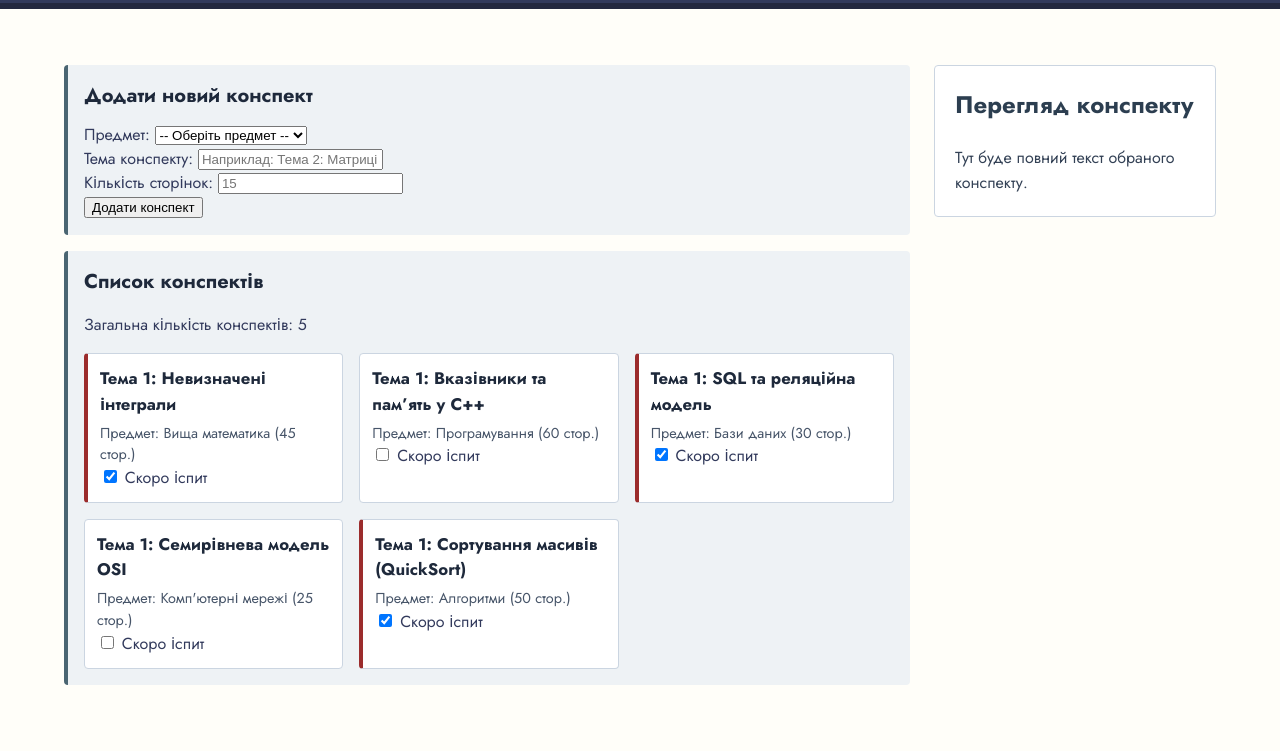
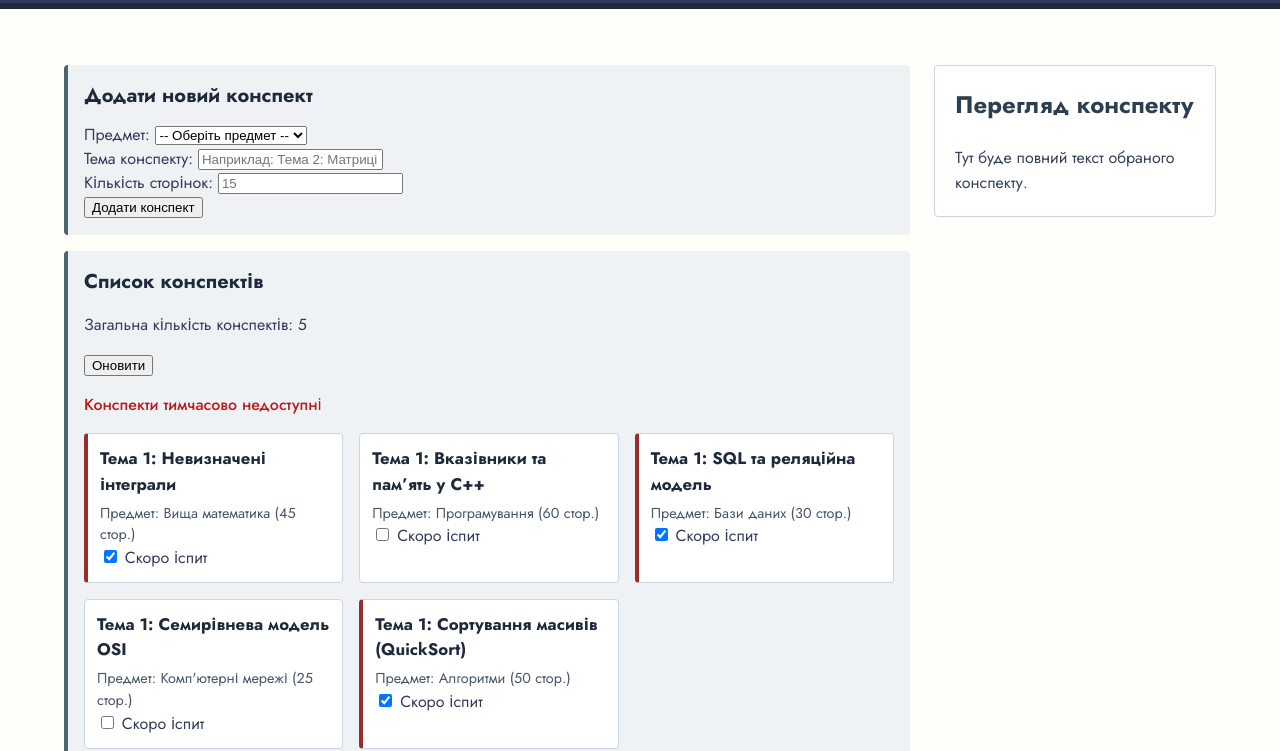
Before and after one commit to Fylhsq-FW/study-notes-organizer, a plain HTML site: page index.html in a window 1280 px wide. Shown: the part 83-834 px from the top of the page. Drawn offline with Linux system fonts and the light colour scheme; no server answers.

Commit message:
завантаження конспектів через Fetch API та обробка помилок

```diff
--- a/index.html
+++ b/index.html
@@ -60,6 +60,9 @@
             <section class="subject-section">
                 <h2>Список конспектів</h2>
                 <p id="notes-count">Кількість конспектів: 0</p>
+                <button type="button" id="reload-btn" class="btn-submit">Оновити</button>
+                <p id="loading-status" hidden>Завантаження конспектів...</p>
+                <p id="error-message" style="color: #b91c1c; font-weight: 500;" hidden></p>
                 <div id="notes-list" class="cards-grid">
                     <article class="card">
                         <h3>Приклад теми конспекту</h3>
--- a/script.js
+++ b/script.js
@@ -1,7 +1,9 @@
+const API_URL = 'https://jsonplaceholder.typicode.com/posts?userId=2';
+
 console.log('script.js підключено');
 
 // дані конспектів
-const notes = [
+let notes = [
     {
         subject: 'Вища математика',
         topic: 'Тема 1: Невизначені інтеграли',
@@ -92,7 +94,7 @@ const notesCountElement = document.querySelector('#notes-count');
 
 /**
  * функція рендерить конспекти на сторінці та оновлює загальну кількість конспектів
- */
+*/
 function renderNotes(notesArray) {
     if (!listContainer) return;
     listContainer.innerHTML = '';
@@ -112,6 +114,9 @@ function renderNotes(notesArray) {
         const subjectP = document.createElement('p');
         subjectP.textContent = `Предмет: ${note.subject} (${note.pages} стор.)`;
 
+        const bodyP = document.createElement('p');
+        bodyP.textContent = note.body ? note.body : '';
+
         const examLabel = document.createElement('label');
         examLabel.classList.add('exam-checkbox-label');
 
@@ -123,7 +128,7 @@ function renderNotes(notesArray) {
 
         examLabel.append(examCheckbox, ' Скоро іспит');
 
-        card.append(title, subjectP, examLabel);
+        card.append(title, subjectP, bodyP, examLabel);
         listContainer.append(card);
     });
 
@@ -183,3 +188,50 @@ listContainer.addEventListener('change', (event) => {
         }
     }
 });
+
+const loadingStatus = document.querySelector('#loading-status');
+const errorMessage = document.querySelector('#error-message');
+const reloadBtn = document.querySelector('#reload-btn');
+
+// завантаження конспектів з  https://jsonplaceholder.typicode.com/posts?userId=2
+async function loadNotes() {
+    if (loadingStatus) loadingStatus.hidden = false;
+    if (errorMessage) errorMessage.hidden = true;
+    if (reloadBtn) reloadBtn.disabled = true;
+
+    try {
+        const response = await fetch(API_URL);
+
+        if (!response.ok) {
+            throw new Error(`Помилка HTTP: статус ${response.status}`);
+        }
+
+        const data = await response.json();
+        console.log('Отримані дані з API:', data);
+
+        notes = data.map((item) => ({
+            subject: 'ПВЗ (API)',
+            topic: item.title,
+            body: item.body,
+            pages: Math.max(5, Math.round(item.body.length / 10)),
+            examSoon: false
+        }));
+
+        renderNotes(notes);
+    } catch (error) {
+        console.error('Помилка під час завантаження конспектів:', error);
+        if (errorMessage) {
+            errorMessage.textContent = 'Конспекти тимчасово недоступні';
+            errorMessage.hidden = false;
+        }
+    } finally {
+        if (loadingStatus) loadingStatus.hidden = true;
+        if (reloadBtn) reloadBtn.disabled = false;
+    }
+}
+
+if (reloadBtn) {
+    reloadBtn.addEventListener('click', loadNotes);
+}
+
+loadNotes();
```
